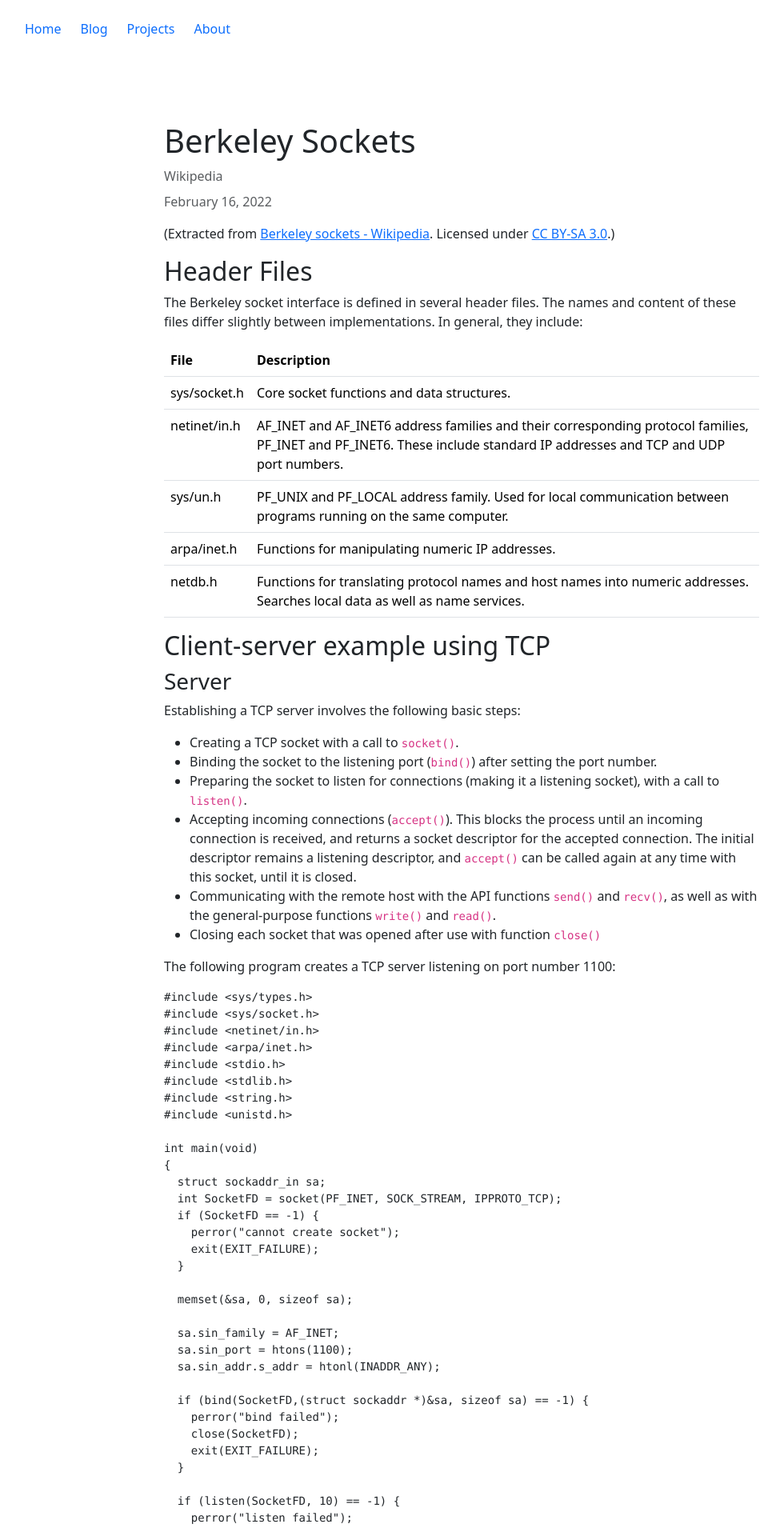
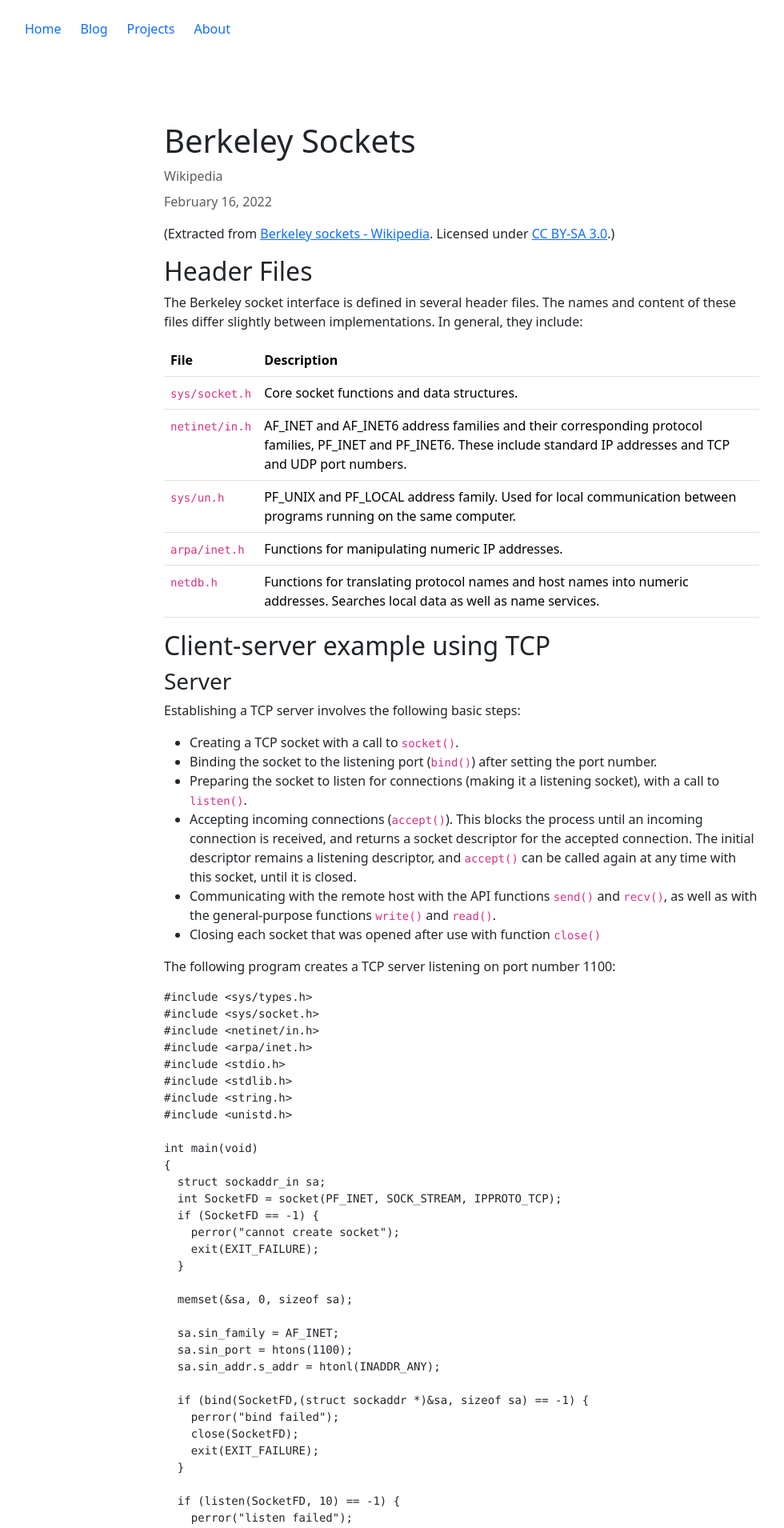
Before and after one commit to ZhongRuoyu/minimal, a Jekyll site: the page built from blog/_posts/2022-02-16-berkeley-sockets.md, in a window 1280 px wide. Shown: the top 1910 px of the page at 80% size, without its empty margins (63-1043 px from the left). Built offline with Jekyll 4.4.1, drawn with Linux system fonts in a browser that asks for light colours; comment, search, counter and statistics services are not loaded.

```diff
--- a/blog/_posts/2022-02-16-berkeley-sockets.md
+++ b/blog/_posts/2022-02-16-berkeley-sockets.md
@@ -12,13 +12,13 @@ description: Berkeley sockets is an application programming interface (API) for
 
 The Berkeley socket interface is defined in several header files. The names and content of these files differ slightly between implementations. In general, they include:
 
-| File         | Description                                                                                                                                                              |
-| ------------ | ------------------------------------------------------------------------------------------------------------------------------------------------------------------------ |
-| sys/socket.h | Core socket functions and data structures.                                                                                                                               |
-| netinet/in.h | AF_INET and AF_INET6 address families and their corresponding protocol families, PF_INET and PF_INET6. These include standard IP addresses and TCP and UDP port numbers. |
-| sys/un.h     | PF_UNIX and PF_LOCAL address family. Used for local communication between programs running on the same computer.                                                         |
-| arpa/inet.h  | Functions for manipulating numeric IP addresses.                                                                                                                         |
-| netdb.h      | Functions for translating protocol names and host names into numeric addresses. Searches local data as well as name services.                                            |
+| File           | Description                                                                                                                                                              |
+| -------------- | ------------------------------------------------------------------------------------------------------------------------------------------------------------------------ |
+| `sys/socket.h` | Core socket functions and data structures.                                                                                                                               |
+| `netinet/in.h` | AF_INET and AF_INET6 address families and their corresponding protocol families, PF_INET and PF_INET6. These include standard IP addresses and TCP and UDP port numbers. |
+| `sys/un.h`     | PF_UNIX and PF_LOCAL address family. Used for local communication between programs running on the same computer.                                                         |
+| `arpa/inet.h`  | Functions for manipulating numeric IP addresses.                                                                                                                         |
+| `netdb.h`      | Functions for translating protocol names and host names into numeric addresses. Searches local data as well as name services.                                            |
 
 ## Client-server example using TCP
 
```
Also changed, not shown: blog/_posts/2021-06-22-sonnet-18.md (+1 -0 lines).
